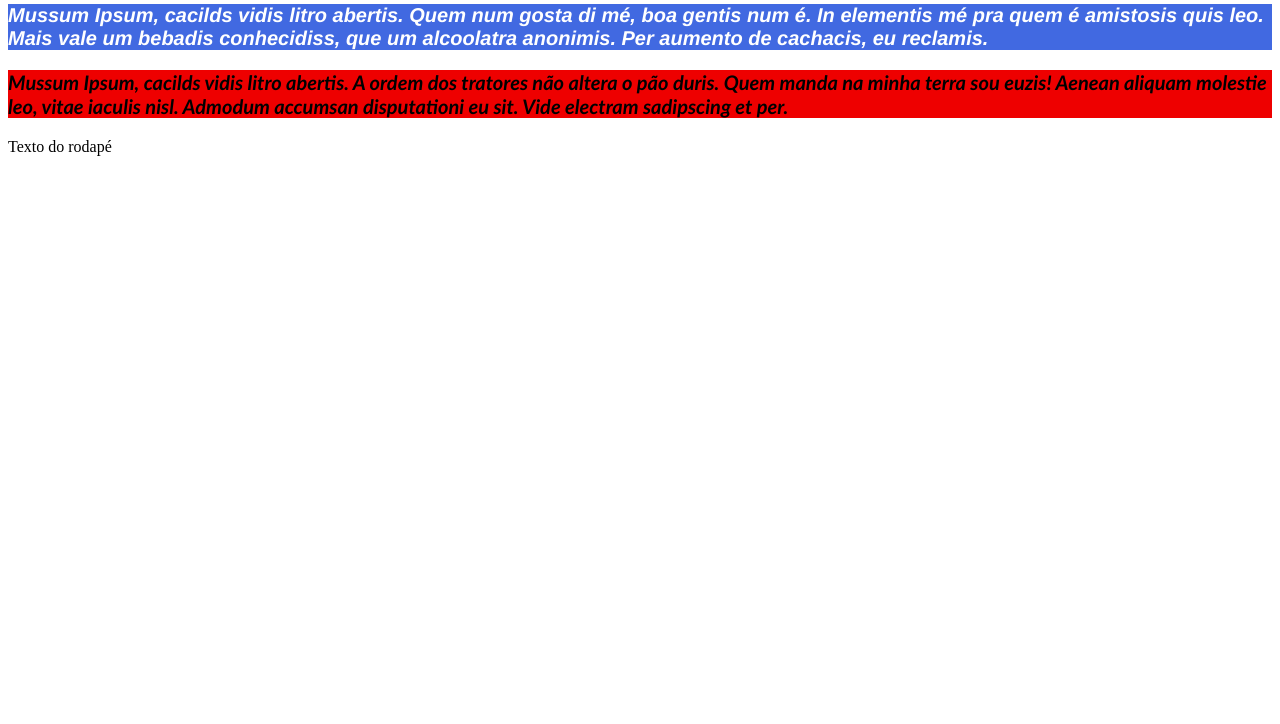
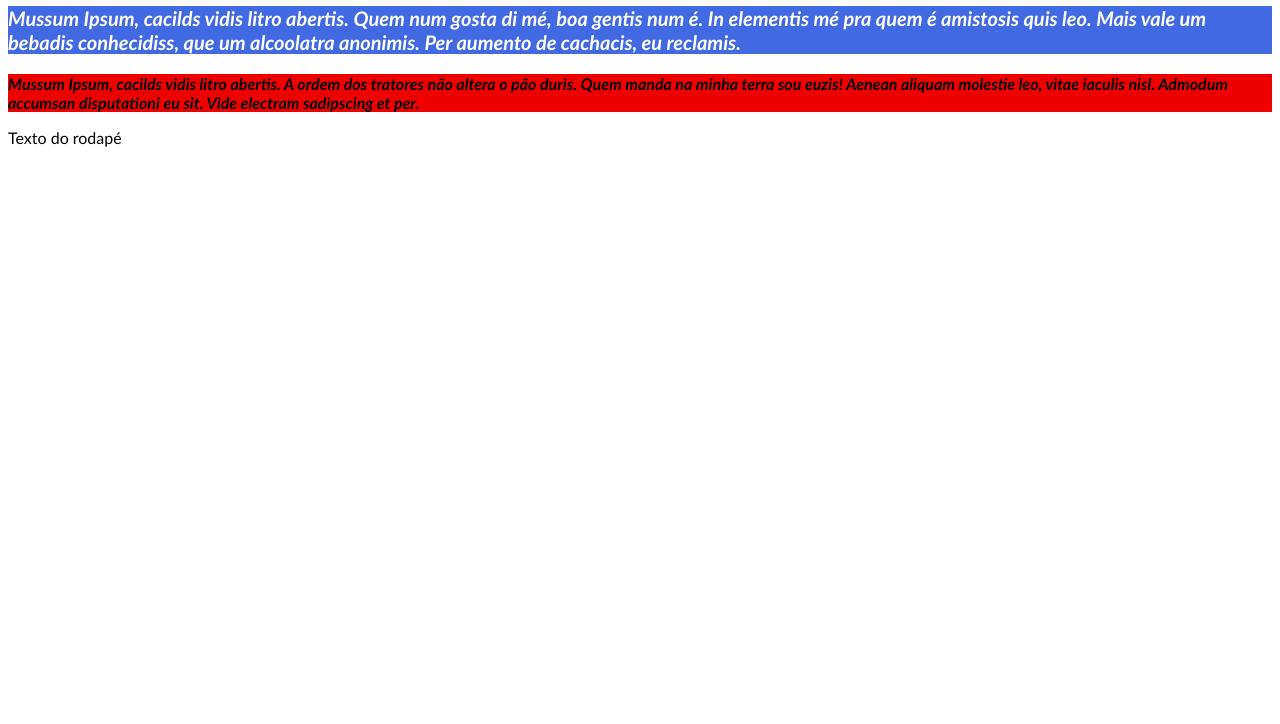
Before and after one commit to mailsonfp/my-project, a website: page index.html in a window 1280 px wide. Shown: the part 76-800 px from the top of the page. Drawn offline with Linux system fonts and the light colour scheme.

Commit message:
Adiciona font-family ma class main

```diff
--- a/css/style.css
+++ b/css/style.css
@@ -1,10 +1,12 @@
 @charset "utf-8";
 
+.main{
+    font-family: 'Trebuchet MS', 'Lucida Sans Unicode', 'Lucida Grande', 'Lucida Sans', Arial, sans-serif;
+}
 .description{
     background-color: #4169E1;
     color: #FFFFFF;
     font-size: 20px;
-    font-family: 'Franklin Gothic Medium', 'Arial Narrow', Arial, sans-serif;
     font-weight: bold;
     font-style: italic;
 }
@@ -12,12 +14,8 @@
 .segundopr{
     background-color: #EE0000;
     color: #000000;
-    font-size: 20px;
-    font-family: 'Lucida Sans', 'Lucida Sans Regular', 'Lucida Grande', 'Lucida Sans Unicode', Geneva, Verdana, sans-serif;
+    font-size: 16px;
+
     font-weight: bold;
     font-style: italic;
 }
-
-.segundopr{
-    font-family: 'Gill Sans', 'Gill Sans MT', Calibri, 'Trebuchet MS', sans-serif;
-}
```
